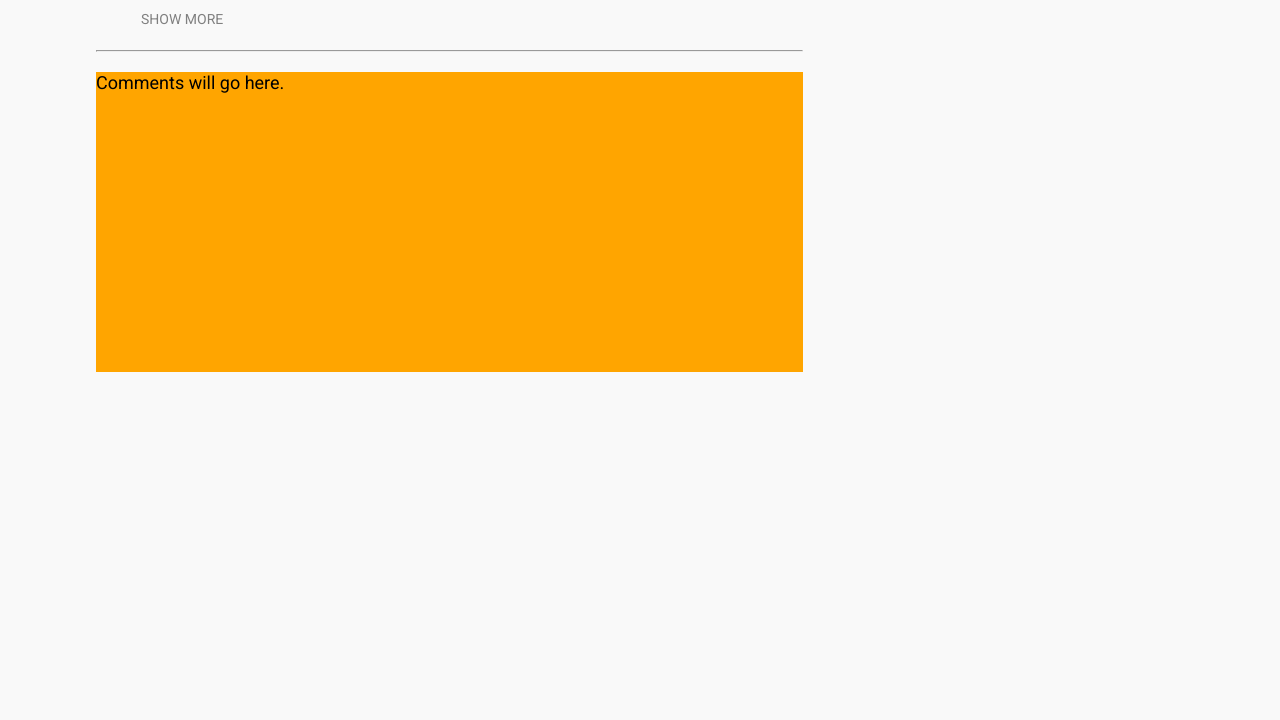
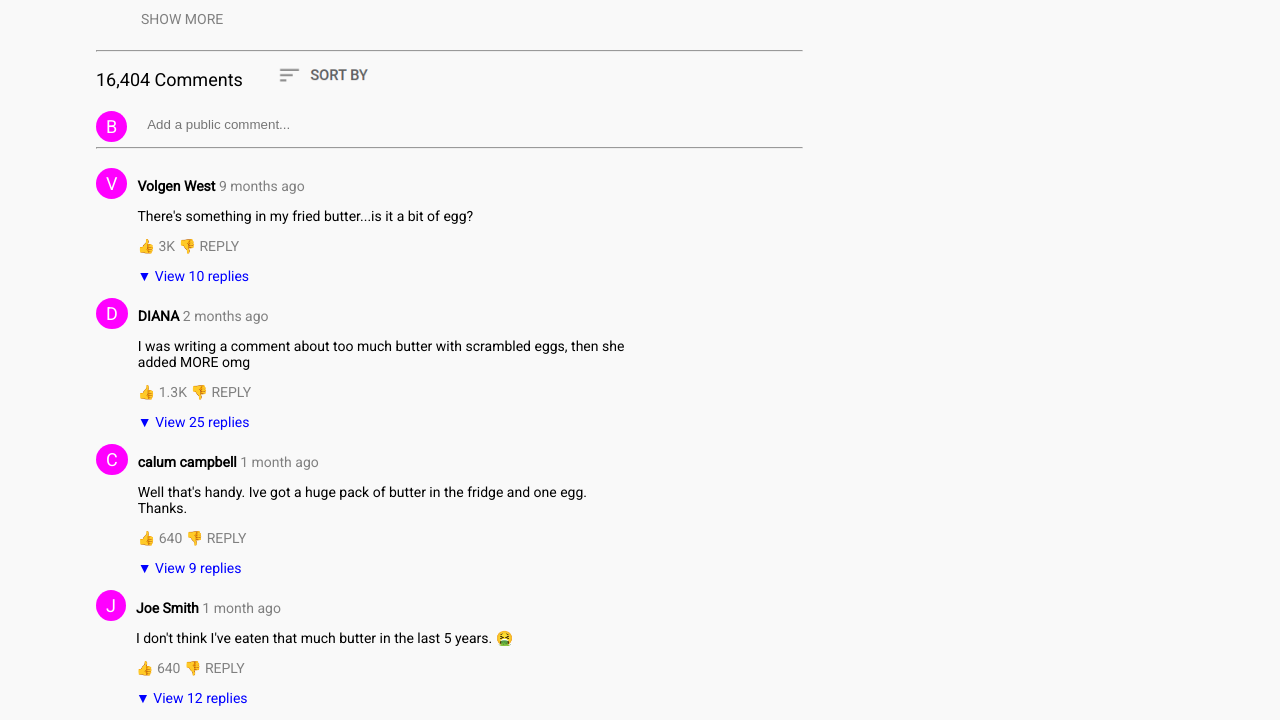
Before and after one commit to braxtonlemmon/youtube-clone, a plain HTML site: page index.html in a window 1280 px wide. Shown: the part 772-1492 px from the top of the page. Before the commit the page ends 1164 px from the top, so only its background shows below. Drawn offline with Linux system fonts and the light colour scheme.

Commit message:
Style comments section

```diff
--- a/index.html
+++ b/index.html
@@ -27,13 +27,11 @@
 				<img src="assets/profile_circle.png" alt="profile">
 			</nav>
 		</header>
-
 		<div class="columns">
 			<div class="left-column"></section>
 				<div class="video-player">
 					<iframe src="https://www.youtube.com/embed/X5oD_thIk3c" frameborder="0" allow="accelerometer; autoplay; encrypted-media; gyroscope; picture-in-picture" allowfullscreen></iframe>
 				</div>
-
 				<section class="info">
 					<h1>How To Cook Perfect Eggs Every Time</h1>
 					<p>18,297,549 views • Oct 1, 2017</p>
@@ -53,7 +51,57 @@
 				</section>
 				<hr>
 				<section class="comments">
-					Comments will go here.
+					<div class="top-of-comments">
+						<span>16,404 Comments</span>
+						<span><img id="sort" src="assets/sort-by.png"></span>
+					</div>
+					<div class="make-comment">
+						<span class="logo">B</span>
+						<input type="text" placeholder="Add a public comment...">
+						<hr>
+					</div>
+					<div class="user-comments">
+						<div class="comment">
+							<span class="logo">V</span>
+							<div class="comment-text">
+								<span><strong>Volgen West</strong></span>
+								<span class="comment-date">9 months ago</span>
+								<p>There's something in my fried butter...is it a bit of egg?</p>
+								<p class="comment-react">&#128077  3K  &#128078  REPLY</p>
+								<p class="view-replies">&#9660 View 10 replies</p>
+							</div>
+						</div>
+						<div class="comment">
+							<span class="logo">D</span>
+							<div class="comment-text">
+								<span><strong>DIANA</strong></span>
+								<span class="comment-date">2 months ago</span>
+								<p>I was writing a comment about too much butter with scrambled eggs, then she added MORE omg</p>
+								<p class="comment-react">&#128077  1.3K  &#128078  REPLY</p>
+								<p class="view-replies">&#9660 View 25 replies</p>
+							</div>
+						</div>
+						<div class="comment">
+							<span class="logo">C</span>
+							<div class="comment-text">
+								<span><strong>calum campbell</strong></span>
+								<span class="comment-date">1 month ago</span>
+								<p>Well that's handy. Ive got a huge pack of butter in the fridge and one egg. Thanks.</p>
+								<p class="comment-react">&#128077  640  &#128078  REPLY</p>
+								<p class="view-replies">&#9660 View 9 replies</p>
+							</div>
+						</div>
+						<div class="comment">
+							<span class="logo">J</span>
+							<div class="comment-text">
+								<span><strong>Joe Smith</strong></span>
+								<span class="comment-date">1 month ago</span>
+								<p>I don't think I've eaten that much butter in the last 5 years. &#129326 </p>
+								<p class="comment-react">&#128077  640  &#128078  REPLY</p>
+								<p class="view-replies">&#9660 View 12 replies</p>
+							</div>
+						</div>
+					</div>
 				</section>
 			</div>
 			<aside>
@@ -115,7 +163,6 @@
 							<p>4.3M views</p>
 						</div>
 					</div>
-
 			</aside>
 		</div>
 	</body>
--- a/style.css
+++ b/style.css
@@ -213,9 +213,64 @@ nav {
 
 /* comments area */
 .comments {
-	background-color: orange;
+	background-color: #f9f9f9;
 	min-height: 300px;
-	margin: 20px 0;
+}
+
+.top-of-comments {
+	padding-top: 5px;
+	padding-bottom: 5px;
+	height: 30px;
+}
+
+#sort {
+	margin-left: 30px;
+	height: 20px;
+	cursor: pointer;
+}
+
+.make-comment {
+	width: 100%;
+	margin: 5px 0;
+	padding: 5px 0;
+}
+
+.make-comment input {
+	width: 75%;
+	padding-left: 10px;
+	margin-left: 10px;
+	height: 25px;
+	background-color: #f9f9f9;
+	border: none;
+}
+.logo {
+	border-radius: 50%;
+	background-color: magenta;
+	padding: 5px 10px;
+	color: white;
+	float: left;
+	cursor: pointer;
+}
+
+.comment-text {
+	display: inline-block;
+	padding-left: 10px;
+	font-size: 14px;
+	max-width: 500px;
+	margin-top: 10px;
+}
+
+.comment-date, .comment-react {
+	color: gray;
+}
+
+.comment-react {
+	cursor: pointer;
+}
+
+.view-replies {
+	color: blue;
+	cursor: pointer;
 }
 
 
```
Also changed, not shown: assets/sort-by.png (added).
